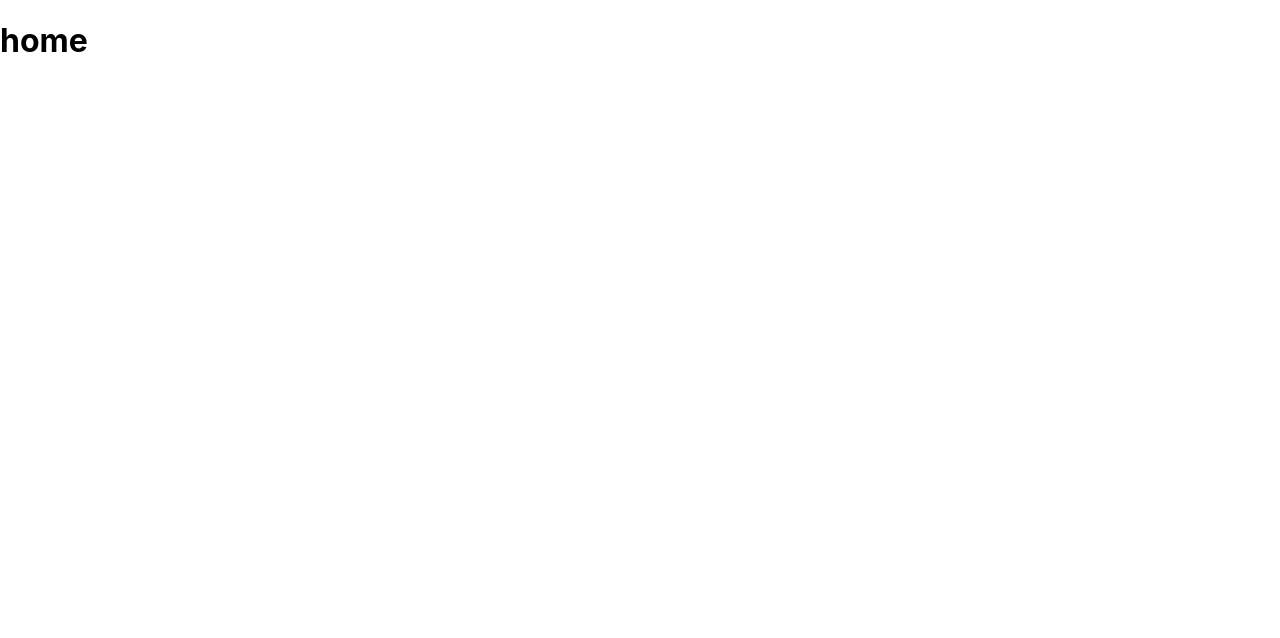
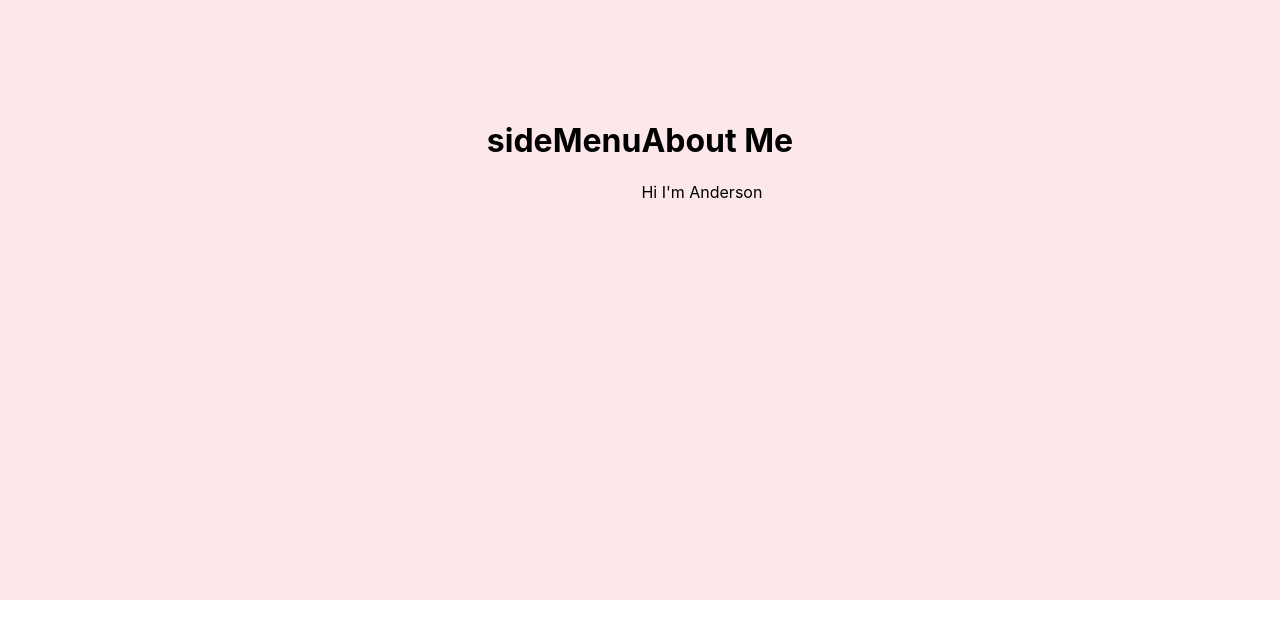
Before and after one commit to AndersonHsieh0330/Anderson-Hsieh-Website, a React (Create React App) app: page / in a window 1280 px wide. Shown: the top 638 px of the page. Built offline with nearby package versions, Linux system fonts and the light colour scheme.

Commit message:
add about page skeleton

```diff
--- a/src/App.css
+++ b/src/App.css
@@ -36,3 +36,12 @@
     transform: rotate(360deg);
   }
 }
+
+.canvas {
+  height: 500px;
+  display: flex;
+  justify-content: center;
+  background-color: #fce8ea;
+  padding-top: 100px;
+  orientation: horizontal;
+}
--- a/src/App.js
+++ b/src/App.js
@@ -1,27 +1,13 @@
 import logo from './logo.svg';
 import './App.css';
+import AboutPage from './screens/AboutMe.js';
 
 function App() {
   return (
-    <div>
-      <h1>home</h1>
+    <div className='canvas'>
+      <h1>sideMenu</h1>
+      <AboutPage/>
     </div>
-    // <div className="App">
-    //   <header className="App-header">
-    //     <img src={logo} className="App-logo" alt="logo" />
-    //     <p>
-    //       Edit <code>src/App.js</code> and save to reload.
-    //     </p>
-    //     <a
-    //       className="App-link"
-    //       href="https://reactjs.org"
-    //       target="_blank"
-    //       rel="noopener noreferrer"
-    //     >
-    //       Learn React
-    //     </a>
-    //   </header>
-    // </div>
   );
 }
 
--- /dev/null
+++ b/src/screens/AboutMe.js
@@ -0,0 +1,12 @@
+
+
+function AboutMe(){
+    return (
+        <div>
+            <h1>About Me</h1>
+            <p>Hi I'm Anderson</p>
+        </div>
+    );
+}
+
+export default AboutMe;
```
Also changed, not shown: src/components/Title.js (added).
